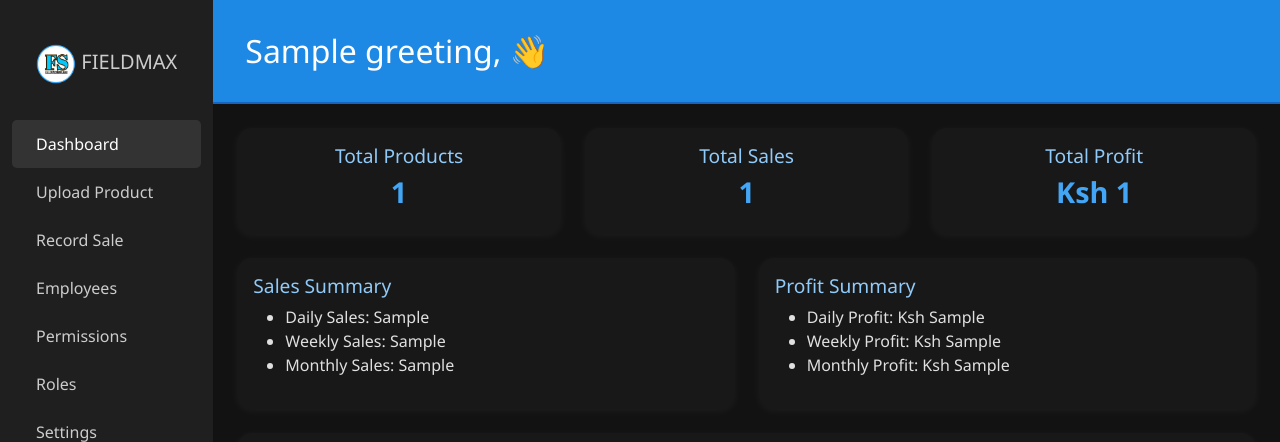
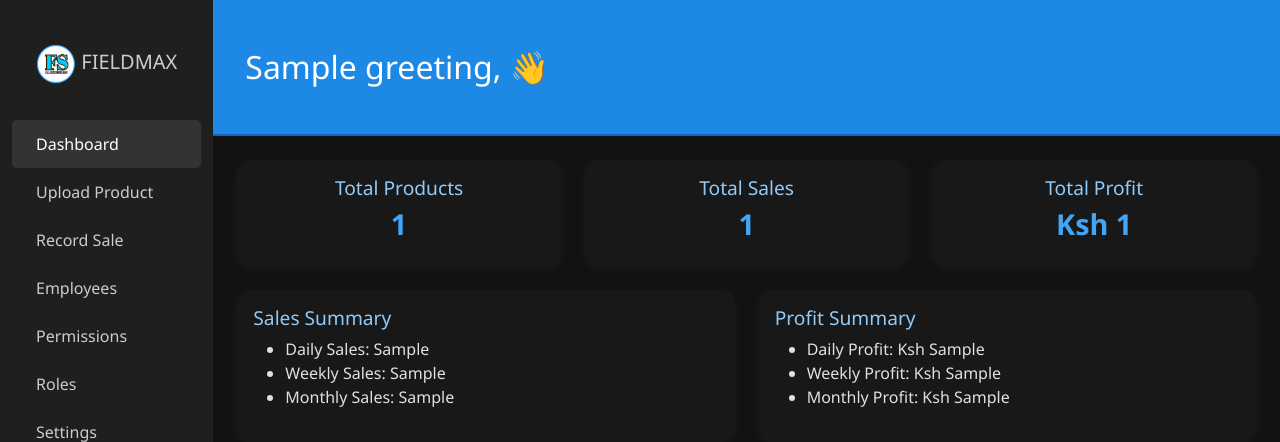
Before and after one commit to Vincentchirchir/fieldmax-sales-app, a Flask app: template templates/dashboard.html in a window 1280 px wide. Shown: the top 442 px of the page. Run offline with Flask 3, Linux system fonts and the light colour scheme; the template is opened without the code that fills it: most values are stand-ins (such as "Sample title", 1, 10 or a date in 2020); some libraries are stand-ins or nearby versions.

Commit message:
Update dashboard.html

```diff
--- a/templates/dashboard.html
+++ b/templates/dashboard.html
@@ -42,7 +42,7 @@
 
     .topbar {
         background-color: #1e88e5;
-        padding: 2rem 2rem;
+        padding: 3rem 2rem;
         color: white;
         border-bottom: 2px solid #1565c0;
     }
```
